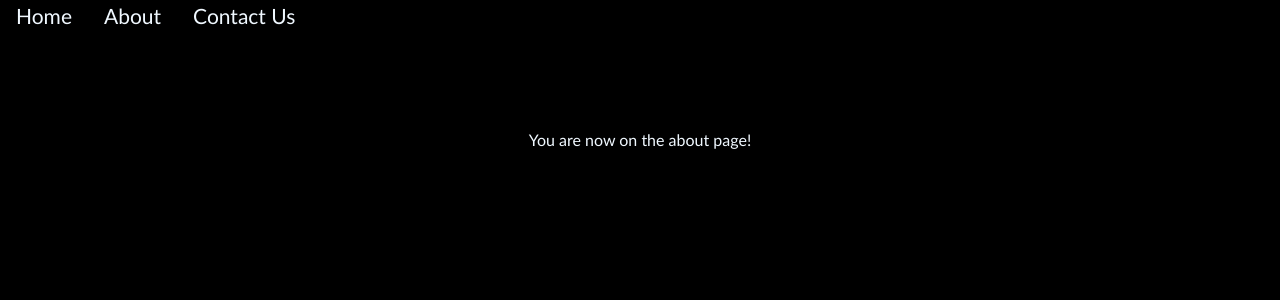
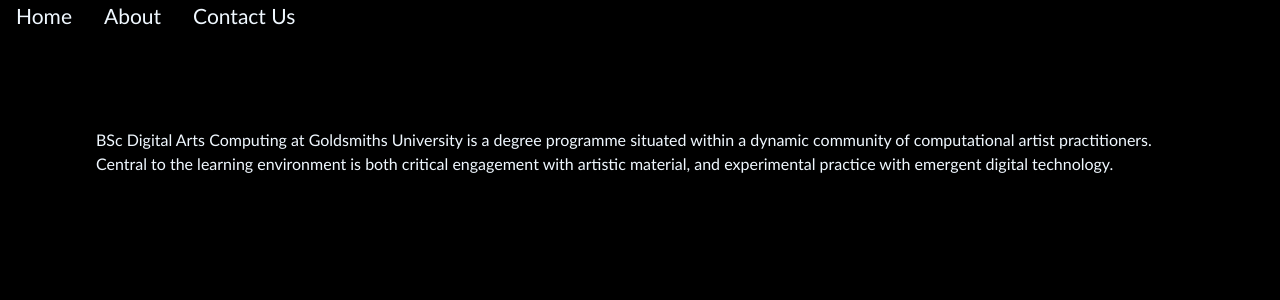
Before and after one commit to jadelin222/course-archive, a Next.js app: page /about in a window 1280 px wide. Shown: the top 300 px of the page. Built offline with nearby package versions, Linux system fonts and the light colour scheme.

Commit message:
content updates, such as an about page blurb and a mailto link on the contact us navbar item

```diff
--- a/src/app/about/page.js
+++ b/src/app/about/page.js
@@ -7,7 +7,7 @@
   return (
     <main className="flex min-h-screen flex-col items-center justify-between p-24">
       <div>
-        You are now on the <Link href="/">about page!</Link>
+        BSc Digital Arts Computing at Goldsmiths University is a degree programme situated within a dynamic community of computational artist practitioners. Central to the learning environment is both critical engagement with artistic material, and experimental practice with emergent digital technology.
       </div>
     </main>
   )
--- a/src/components/navBar.jsx
+++ b/src/components/navBar.jsx
@@ -7,7 +7,7 @@
 const NAV_LIST = [
     { text: "Home", href: "/" },
     { text: "About", href: "/about" },
-    { text: "Contact Us", href: "/contact" },
+    { text: "Contact Us", href: "mailto:computing@gold.ac.uk" },
 ];
 
 const NavBar = () => {
```
